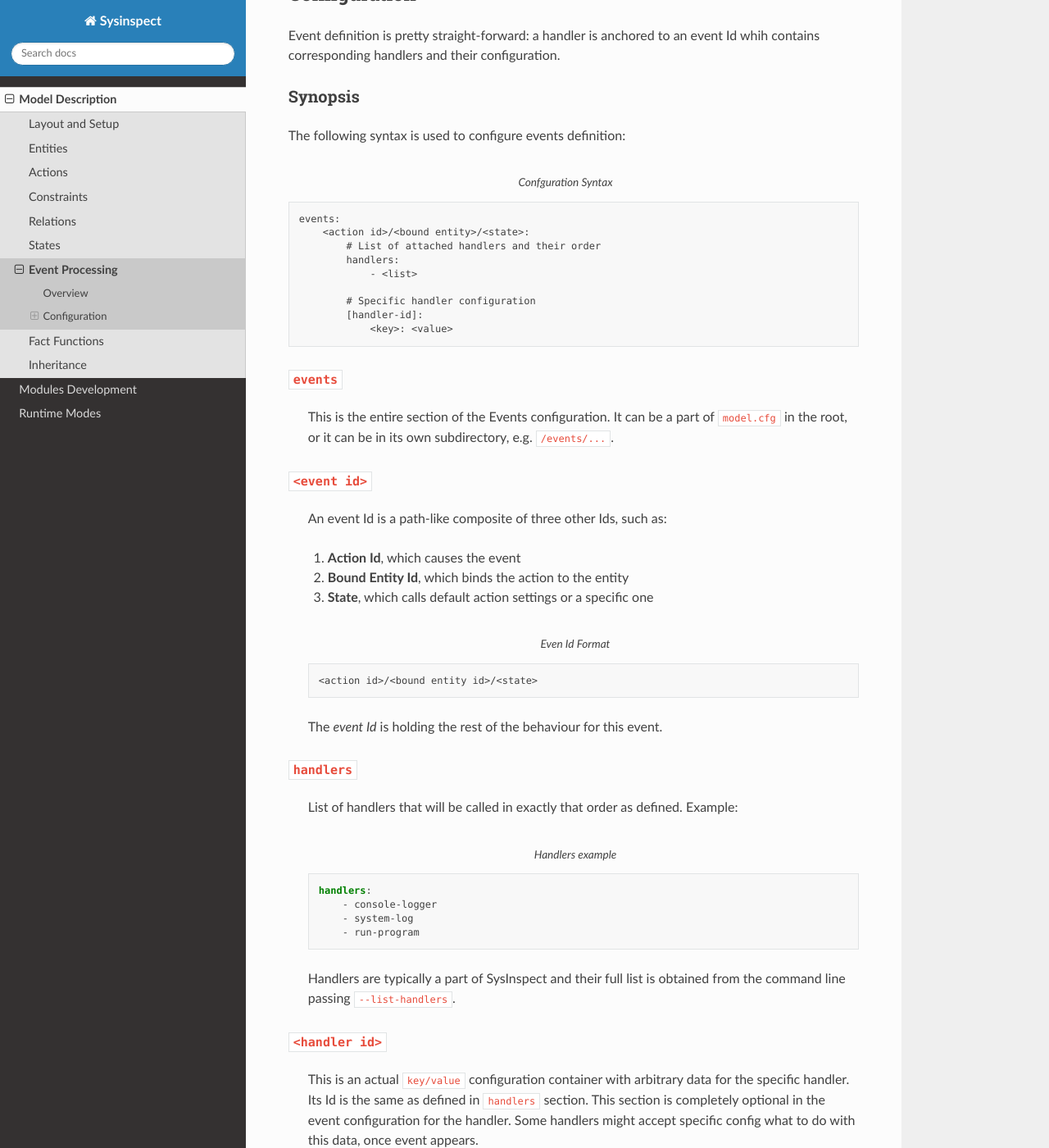
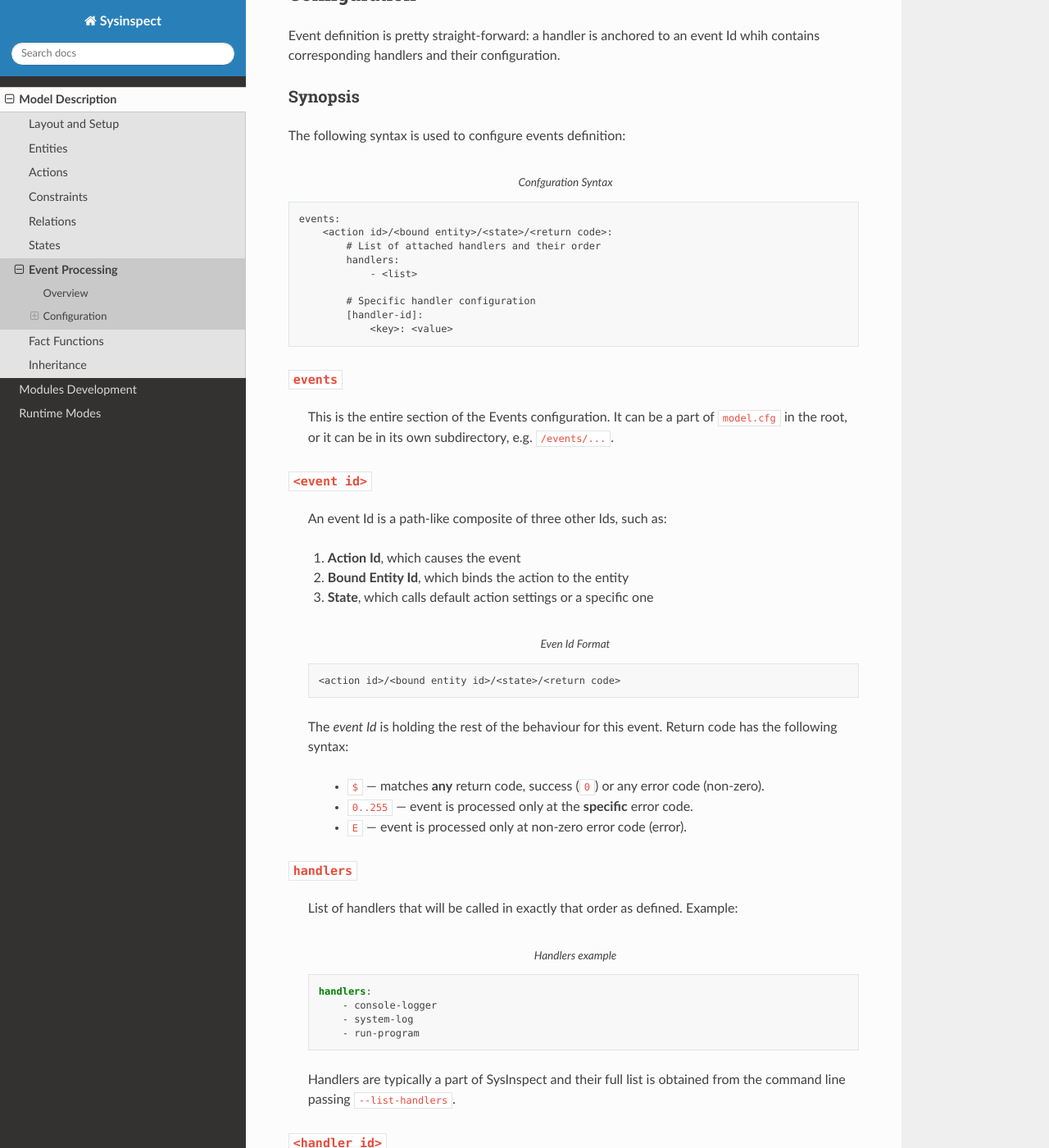
Before and after one commit to tinythings/sysinspect, a Sphinx documentation site: the page built from docs/modeldescr/events.rst, in a window 1280 px wide and 1400 px high, scrolled down 557 px. Shown: the whole window at 82% size. Built offline with Sphinx 7.4.7 and the Read the Docs theme 3.1.0, drawn with Linux system fonts in a browser that asks for light colours.

Commit message:
Update documentation on the event handling confinguration

```diff
--- a/docs/modeldescr/events.rst
+++ b/docs/modeldescr/events.rst
@@ -32,7 +32,7 @@ The following syntax is used to configure events definition:
     :caption: Confguration Syntax
 
     events:
-        <action id>/<bound entity>/<state>:
+        <action id>/<bound entity>/<state>/<return code>:
             # List of attached handlers and their order
             handlers:
                 - <list>
@@ -59,9 +59,14 @@ The following syntax is used to configure events definition:
     .. code-block:: text
         :caption: Even Id Format
 
-        <action id>/<bound entity id>/<state>
+        <action id>/<bound entity id>/<state>/<return code>
 
-    The *event Id* is holding the rest of the behaviour for this event.
+    The *event Id* is holding the rest of the behaviour for this event. Return code has the
+    following syntax:
+
+        - ``$`` — matches **any** return code, success (``0``) or any error code (non-zero).
+        - ``0..255`` — event is processed only at the **specific** error code.
+        - ``E`` — event is processed only at non-zero error code (error).
 
 ``handlers``
 ^^^^^^^^^^^^
```
